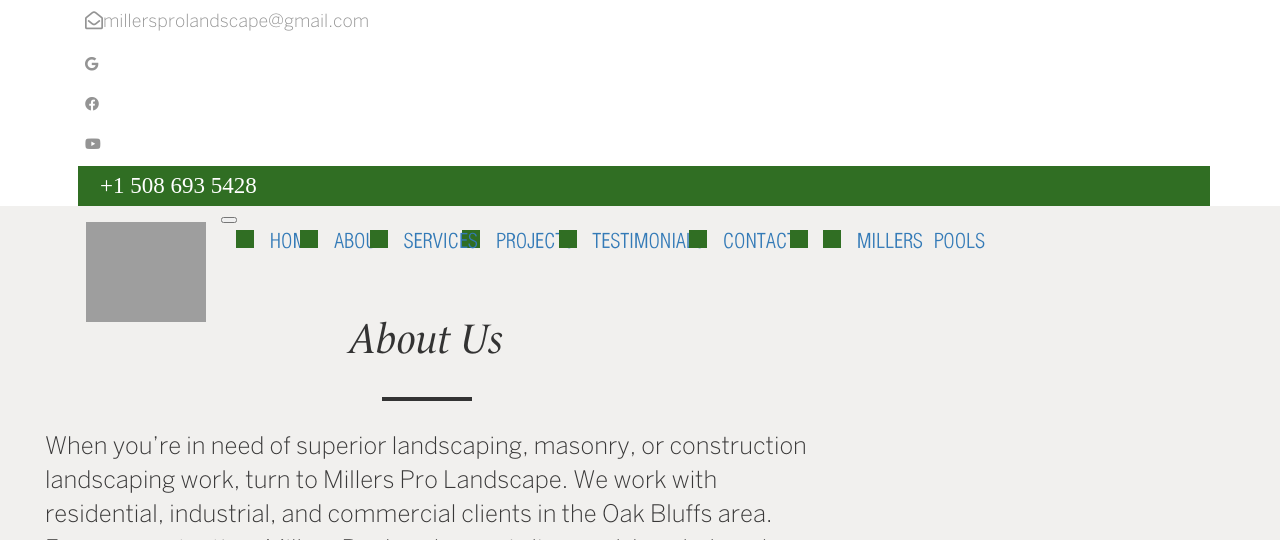
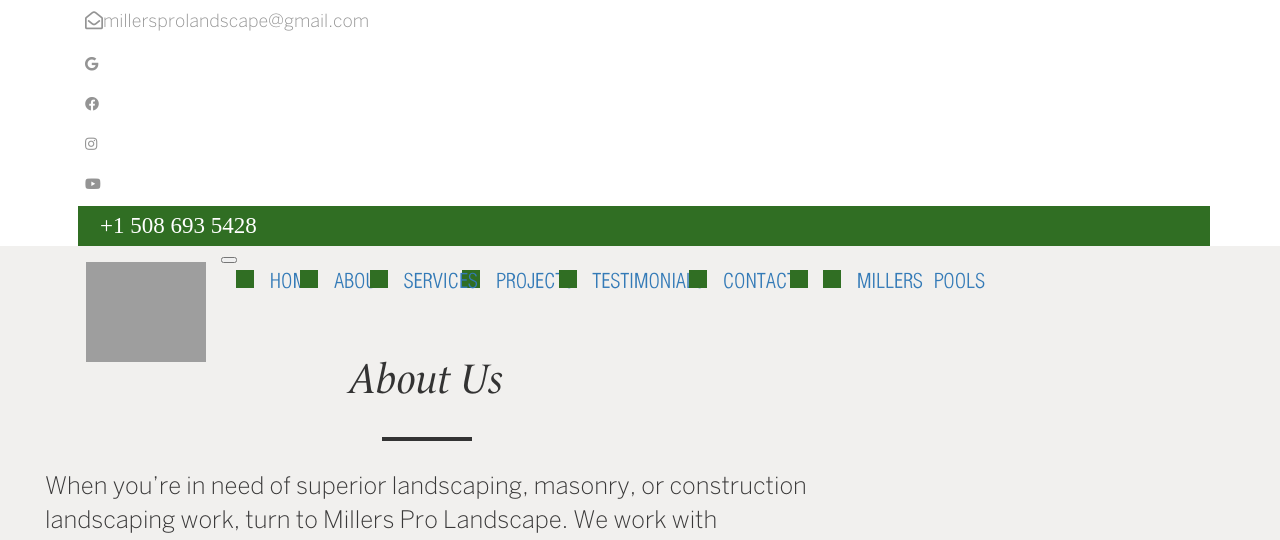
Before and after one commit to jordanjordanb1/millersprolandscape, a PHP site: page /about.php in a window 1280 px wide; the page is wider, and only the part inside the window is pictured. Shown: the top 540 px of that part. Run offline with PHP 8.4, Linux system fonts and the light colour scheme; data that the repository does not hold is empty; some libraries are stand-ins or nearby versions; some web fonts are replaced; grey boxes are pictures that could not be loaded.

Commit message:
Added instagram

```diff
--- a/includes/header.php
+++ b/includes/header.php
@@ -40,6 +40,16 @@
               <a
                 class="nav-link"
                 ref="noreferrer"
+                onclick="window.ga('send', 'event', 'Instagram Link - Topbar', 'click')"
+                href="https://www.facebook.com/Landscapingonthevineyard/"
+              >
+                <i class="fab fa-instagram"></i>
+              </a>
+            </li>
+            <li class="nav-item">
+              <a
+                class="nav-link"
+                ref="noreferrer"
                 onclick="window.ga('send', 'event', 'YouTube Link - Topbar', 'click')"
                 href="https://www.youtube.com/channel/UC9ugiyhFYAyTIYBGCVgYrLA"
               >
```
